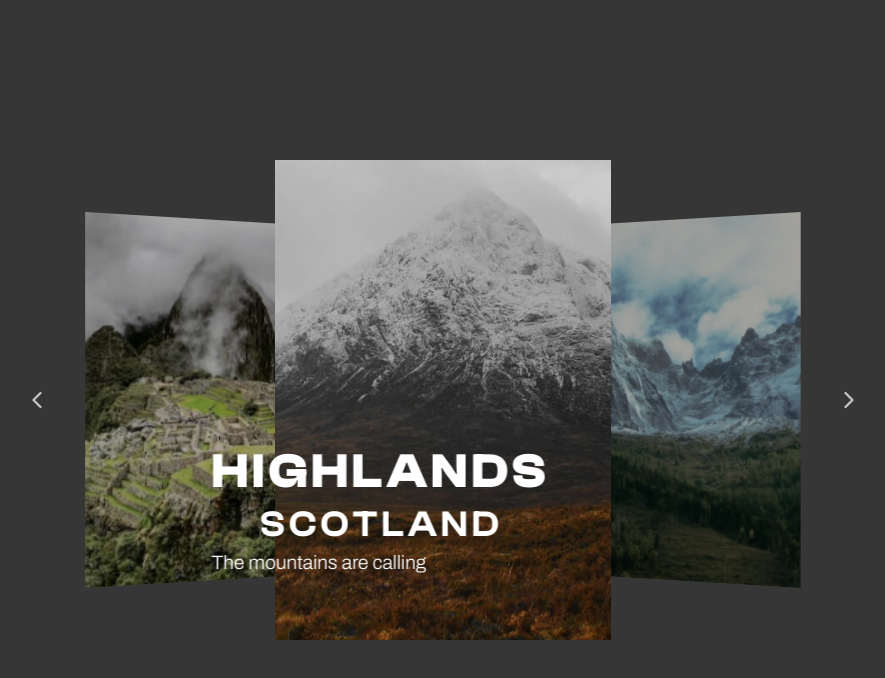
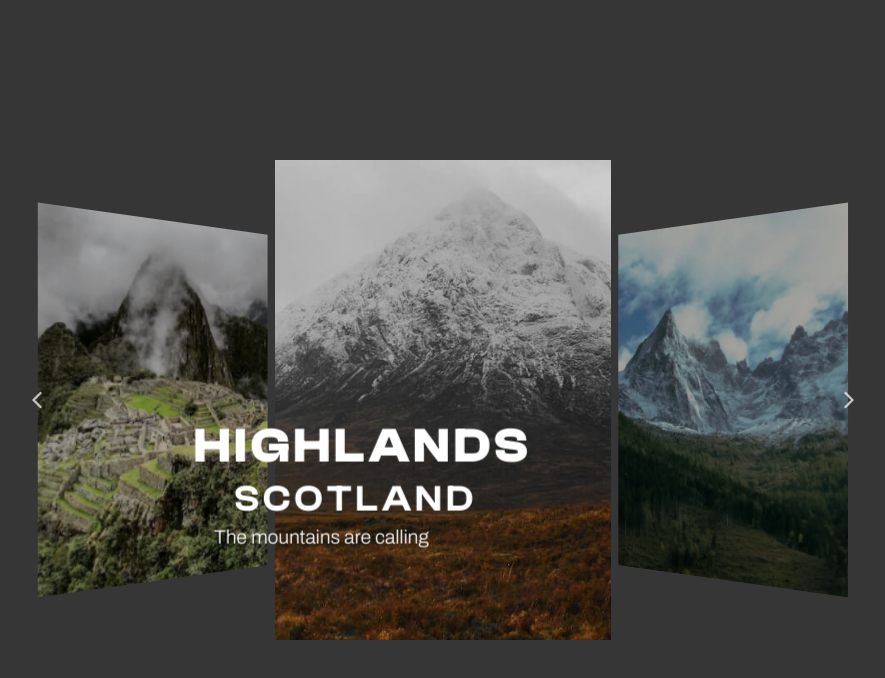
Before and after one commit to devloop01/svelte-voyage-slider, a SvelteKit app: page / in a window 1280 px wide. Shown: the top 678 px of the page, without its empty margins (197-1082 px from the left). Built offline with nearby package versions, Linux system fonts and the light colour scheme.

Commit message:
update css vars

```diff
--- a/src/components/slide.svelte
+++ b/src/components/slide.svelte
@@ -95,9 +95,8 @@
 		position: absolute;
 		left: 50%;
 		top: 50%;
-		transform: translate(-50%, -50%)
-			translate3d(var(--slide-translateX-offset), var(--slide-translateY-offset), 0)
-			rotateY(var(--slide-rotation-offset)) scale(var(--slide-scale-offset));
+		transform: translate(-50%, -50%) translate3d(var(--slide-tx), var(--slide-translateY-offset), 0)
+			rotateY(var(--slide-rotY)) scale(var(--slide-scale));
 
 		transition: transform var(--slide-transition-duration) var(--slide-transition-easing);
 		user-select: none;
@@ -105,18 +104,18 @@
 	}
 
 	.slide[data-current] {
-		--current-slide-rotation-offset: 0;
-		--slide-translateX-offset: 0;
-		--slide-rotation-offset: var(--current-slide-rotation-offset);
-		--slide-scale-offset: 1.2;
+		--slide-tx: 0;
+		--slide-rotY: 0;
+		--slide-scale: 1.2;
+
 		pointer-events: auto;
-		z-index: 10;
 	}
 
 	.slide:not([data-current]) {
-		--slide-translateX-offset: calc(var(--offset) * var(--slide-width) * 0.8);
-		--slide-rotation-offset: calc(var(--offset) * -20deg);
-		--slide-scale-offset: 0.9;
+		--slide-tx: calc(var(--offset) * var(--slide-width) * 1);
+		--slide-rotY: calc(var(--offset) * -45deg);
+		--slide-scale: 0.9;
+
 		pointer-events: none;
 	}
 
@@ -180,8 +179,8 @@
 		--z-offset: 45px;
 		position: absolute;
 		height: fit-content;
-		left: -15%;
-		bottom: 15%;
+		left: -20%;
+		bottom: 20%;
 		transform: translateZ(var(--z-offset));
 		z-index: 2;
 		pointer-events: none;
@@ -203,12 +202,13 @@
 		}
 
 		&[data-subtitle] {
-			margin-left: 2.4rem;
+			margin-left: 2rem;
 			font-size: 1.8rem;
 			font-weight: 600;
 		}
 
 		&[data-description] {
+			margin-left: 1rem;
 			font-size: 0.95rem;
 			font-family: var(--font-archivo);
 			font-weight: 300;
```
